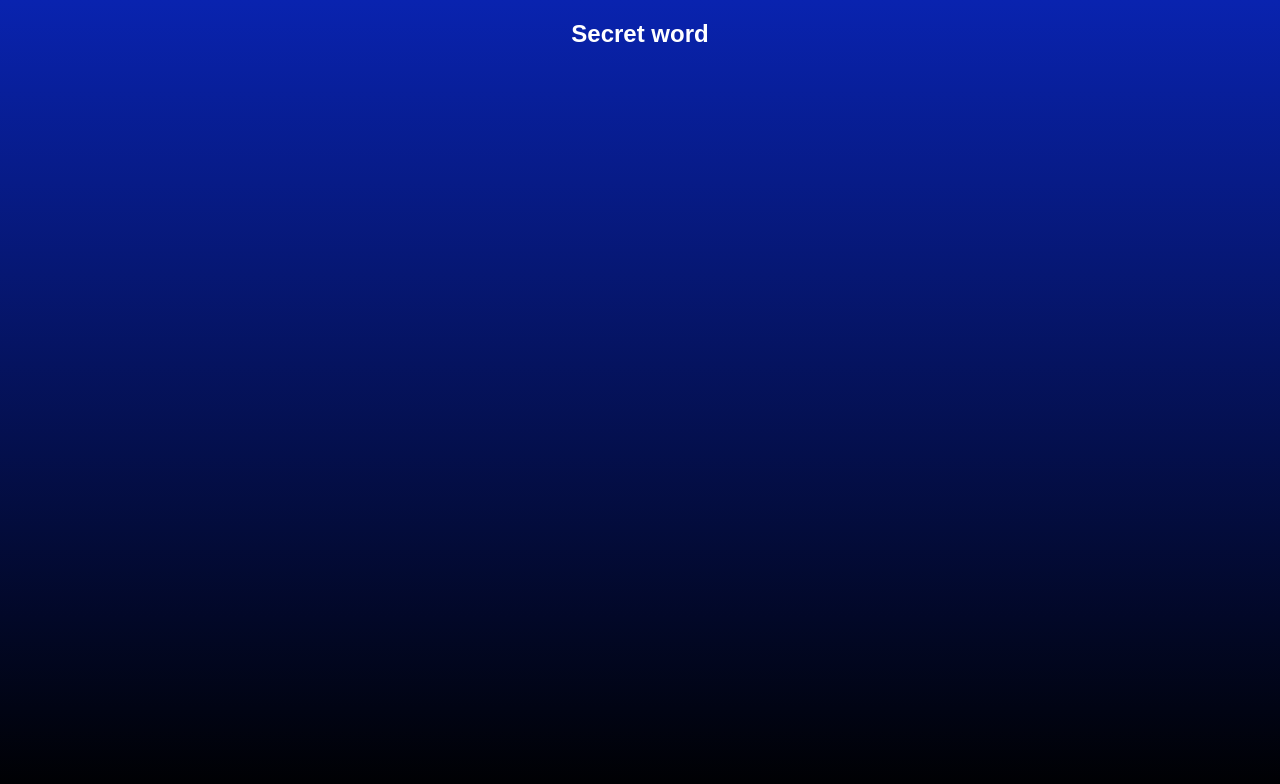
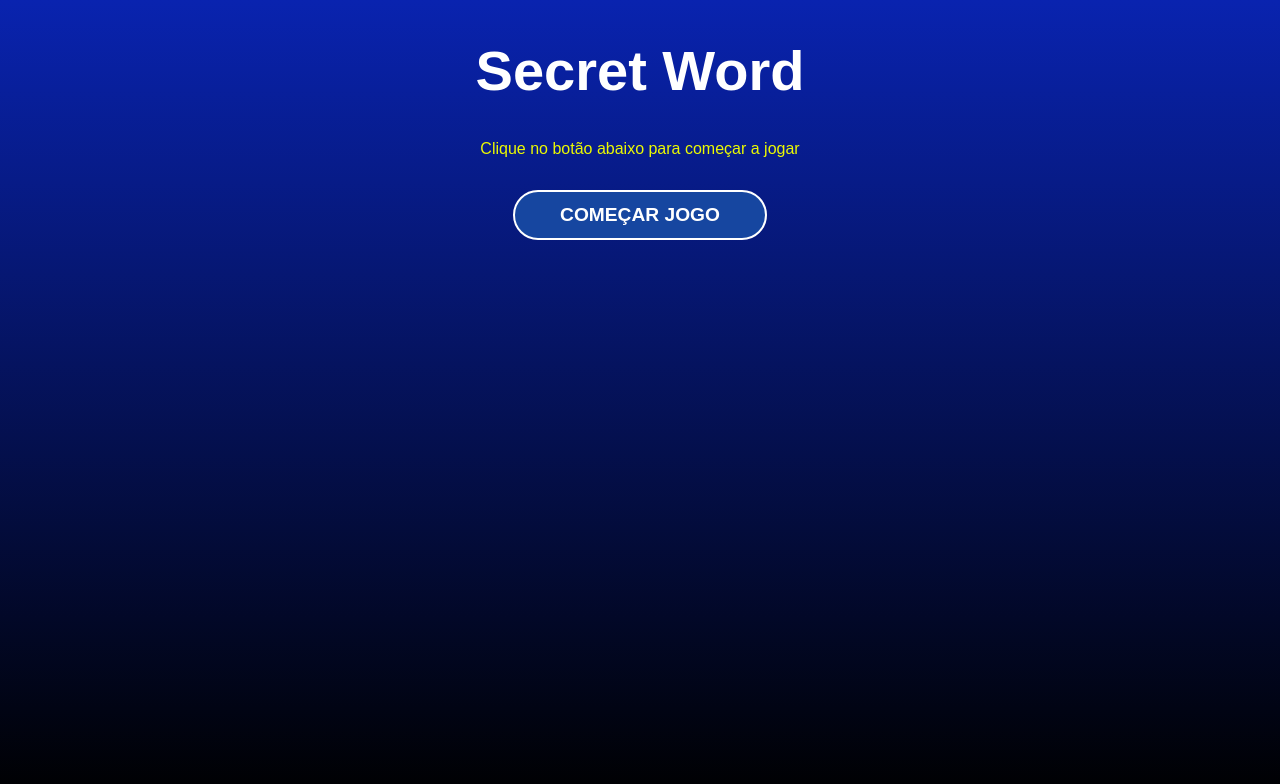
Before and after one commit to enascentedev/Curso, a React (Create React App) app in the folder secretword/: page / in a window 1280 px wide. Shown: the top 784 px of the page. Built offline with nearby package versions, Linux system fonts and the light colour scheme.

Commit message:
feat:criando componentes

```diff
--- a/secretword/src/App.js
+++ b/secretword/src/App.js
@@ -1,9 +1,26 @@
 import './App.css';
+import StartScreen from './components/StartScreen';
+import { useCallback, useEffect, useState } from "react";
+import Game from "./components/Game";
+import GameOver from "./components/GameOver";
+
+// data
+import { wordsList } from "./data/words";
+
+const stages = [
+  { id: 1, name: "start" },
+  { id: 2, name: "game" },
+  { id: 3, name: "end" },
+];
+
 
 function App() {
+	const [gameStage, setGameStage] = useState(stages[0].name);
   return (
     <div className="App">
-      <h2> Secret word</h2>
+      {gameStage === "start" &&< StartScreen/>}
+      {gameStage === "game" &&< Game/>}
+      {gameStage === "end" &&< GameOver/>}
     </div>
   );
 }
--- /dev/null
+++ b/secretword/src/components/Game.css
@@ -0,0 +1,8 @@
+.start h1 {
+  font-size: 3.5em;
+}
+
+.start p {
+  margin-bottom: 2em;
+  color: #ecfa00;
+}
--- /dev/null
+++ b/secretword/src/components/Game.jsx
@@ -0,0 +1,13 @@
+import './Game.css';
+
+function Game(startGame) {
+  return (
+    <div className="start">
+      <h1>Secret Word</h1>
+      <p>Clique no botão abaixo para começar a jogar</p>
+      <button onClick={startGame}>Começar jogo</button>
+    </div>
+  );
+}
+
+export default Game;
--- /dev/null
+++ b/secretword/src/components/GameOver.css
@@ -0,0 +1,8 @@
+.start h1 {
+  font-size: 3.5em;
+}
+
+.start p {
+  margin-bottom: 2em;
+  color: #ecfa00;
+}
--- /dev/null
+++ b/secretword/src/components/GameOver.jsx
@@ -0,0 +1,13 @@
+import './GameOver.css';
+
+function GameOver(startGame) {
+  return (
+    <div className="start">
+      <h1>Secret Word</h1>
+      <p>Clique no botão abaixo para começar a jogar</p>
+      <button onClick={startGame}>Começar jogo</button>
+    </div>
+  );
+}
+
+export default GameOver;
--- /dev/null
+++ b/secretword/src/components/StartScreen.css
@@ -0,0 +1,8 @@
+.start h1 {
+  font-size: 3.5em;
+}
+
+.start p {
+  margin-bottom: 2em;
+  color: #ecfa00;
+}
--- /dev/null
+++ b/secretword/src/components/StartScreen.jsx
@@ -0,0 +1,13 @@
+import './StartScreen.css';
+
+function StartScreen(startGame) {
+  return (
+    <div className="start">
+      <h1>Secret Word</h1>
+      <p>Clique no botão abaixo para começar a jogar</p>
+      <button onClick={startGame}>Começar jogo</button>
+    </div>
+  );
+}
+
+export default StartScreen;
--- a/secretword/src/index.css
+++ b/secretword/src/index.css
@@ -11,3 +11,16 @@ body{
 	color: #fff;
 
 }
+button {
+  background-color: #1646a0;
+  color: #fff;
+  padding: 0 45px;
+  border: 2px solid #fff;
+  border-radius: 25px;
+  height: 50px;
+  text-transform: uppercase;
+  font-weight: bold;
+  font-size: 1.2em;
+  cursor: pointer;
+  transition: 0.4s;
+}
```
Also changed, not shown: secretword/src/App.css (line endings or trailing spaces).
